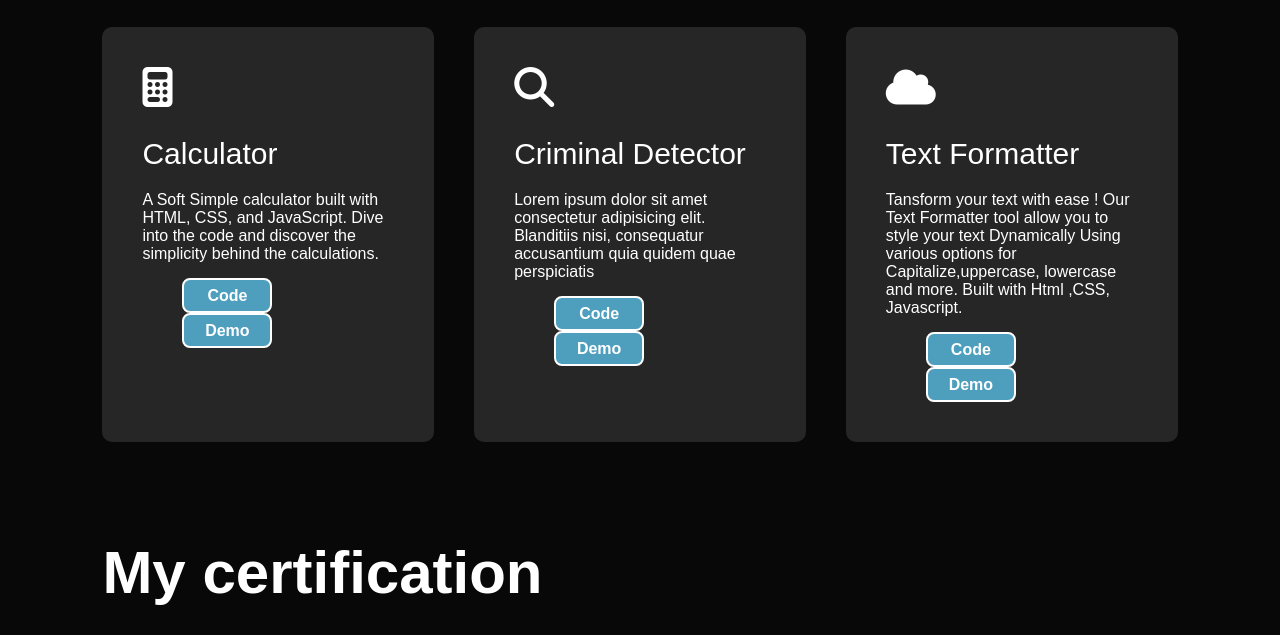
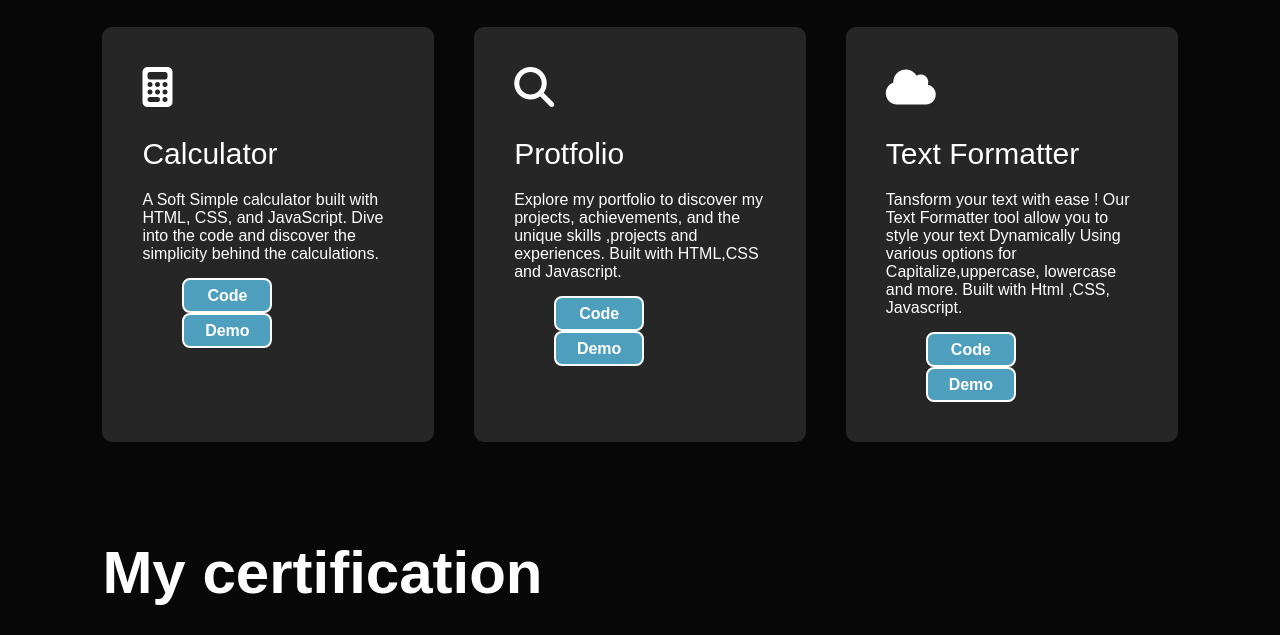
Before and after one commit to tanusharma72/Personal_portfolio, a website: page index.html in a window 1280 px wide. Shown: the part 1560-2195 px from the top of the page. Drawn offline with nearby package versions, Linux system fonts and the light colour scheme.

Commit message:
Update index.html

```diff
--- a/index.html
+++ b/index.html
@@ -120,12 +120,10 @@
             </div>
             <div>
                 <i class="fa-solid fa-magnifying-glass fa-1x"></i>
-                <h2>Criminal Detector</h2>
-                <p>Lorem ipsum dolor sit amet consectetur adipisicing elit.
-                     Blanditiis nisi, consequatur accusantium quia quidem
-                     quae perspiciatis</p><br>
+                <h2>Protfolio</h2>
+                <p>Explore my portfolio to discover my projects, achievements, and the unique skills ,projects and experiences. Built with HTML,CSS and Javascript.</p><br>
                      <a href="https://github.com/tanusharma72/Criminal-Face_Detection"><button type="button" class="btn">Code</button></a>&nbsp; &nbsp;
-                     <button type="button" class="btn">Demo</button>
+                     <a href="https://personal-portfolio72.netlify.app/"></a><button type="button" class="btn">Demo</button></a>
             </div>
             <div>
                 <i class="fa-solid fa-cloud fa-1x"></i>
```
